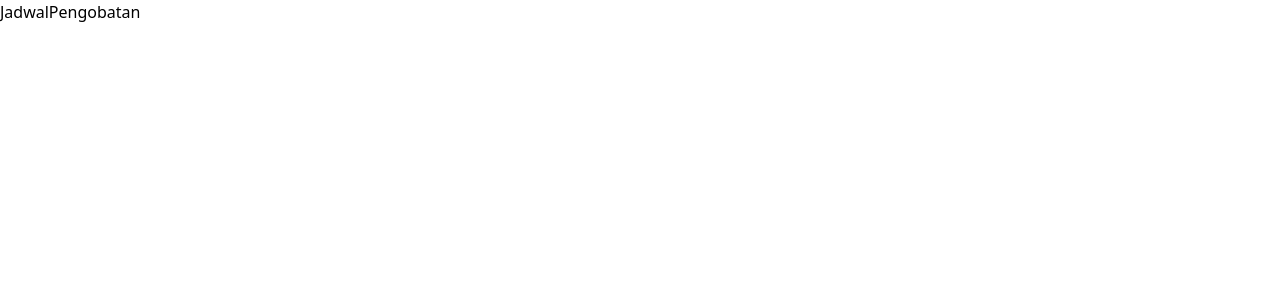
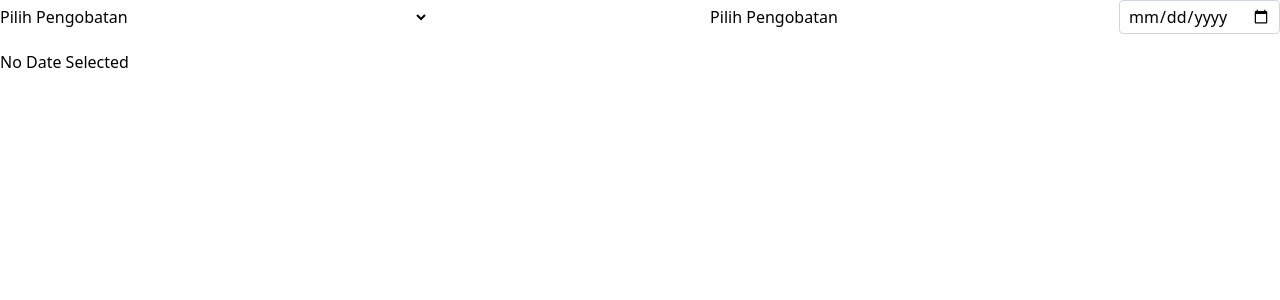
Before and after one commit to ovierevaldi/rsj-kasih-ibu, a React (Vite) app: page /jadwal in a window 1280 px wide. Shown: the top 300 px of the page. Built offline with nearby package versions, Linux system fonts and the light colour scheme.

Commit message:
Add JadwalPengobatan component with API integration and date selection

```diff
--- a/src/containers/JadwalPengobatan.tsx
+++ b/src/containers/JadwalPengobatan.tsx
@@ -1,6 +1,73 @@
+import { useState } from "react"
+import type { JadwalPengobatanProp } from "../types/JadwalPengobatan.types"
+import JadwalPengobatanService from "../services/jadwalPengobatan.service"
+import { formatDateToYMD, getLocalTimeString } from "../helpers/dateFormat"
+
 const JadwalPengobatan = () => {
+
+  const [jadwalPengobatan, setJadwalPengobatan] = useState<JadwalPengobatanProp[] | null>(null);
+
+  //#region API Calls
+  const fetchJadwalPengobatanByDate = async (selectedDate: Date) => {
+    const formatDate = formatDateToYMD(selectedDate);
+
+    const data = await JadwalPengobatanService.getListJadwalPengobatan(formatDate);
+
+    setJadwalPengobatan(data)
+  }
+
+  //#endregion
+
   return (
-    <div>JadwalPengobatan</div>
+    <div>
+      <div className="flex justify-between items-center mb-4">
+        <div>Pilih Pengobatan</div>
+        <select name="" id="">
+          <option value=""></option>
+        </select>
+
+        <div>Pilih Pengobatan</div>
+        <input type="date"
+          className="border border-gray-300 rounded px-2 py-1"
+          onChange={(e) => {
+            const selectedDate = new Date(e.target.value)
+            fetchJadwalPengobatanByDate(selectedDate)
+            }
+          }
+        />
+      </div>
+
+      <div>
+        {
+          jadwalPengobatan === null && <div>No Date Selected</div>
+        }
+        {
+          jadwalPengobatan !== null && (
+            <div>
+              <table>
+                <thead>
+                  <tr>
+                    <th>Jam</th>
+                    <th>Dokter</th>
+                  </tr>
+                </thead>
+                <tbody>
+                   {
+                    jadwalPengobatan.map((jp) => (
+                      <tr key={jp.id}>
+                         <td>{getLocalTimeString(new Date(jp.jadwal))}</td>
+                        <td>{jp.id_dokter}</td>
+                      </tr>
+                    ))
+                  }
+                </tbody>
+              </table>
+
+            </div>
+          )
+        }
+      </div>
+    </div>
   )
 }
 
--- a/src/containers/RegistrationPage.tsx
+++ b/src/containers/RegistrationPage.tsx
@@ -5,6 +5,9 @@ import type { JenisPengobatanProp } from "../types/JenisPengobatan.types";
 import type { MetodePembayaranProp } from "../types/MetodePembayaran.types";
 import MetodePembayaranService from "../services/metodePembayaran.service";
 import { JENIS_KELAMIN } from "../types/JenisKelamin.enum";
+import JadwalPengobatanService from "../services/jadwalPengobatan.service";
+import { formatDateToJadwal, formatDateToYMD } from "../helpers/dateFormat";
+import type { JadwalPengobatanProp } from "../types/JadwalPengobatan.types";
 
 const RegistrationPage = () => {
   const navigate = useNavigate();
@@ -15,6 +18,7 @@ const RegistrationPage = () => {
 
   const [jenisPengobatan, setJenisPengobatan] = useState<JenisPengobatanProp[]>([]);
   const [listMetodePembayaran, setListMetodePembayaran] = useState<MetodePembayaranProp[]>([]);
+  const [jadwalPengobatan, setJadwalPengobatan] = useState<JadwalPengobatanProp[]>([]);
 
   //#region API Calls
   const fetchJenisPengobatan = async () => {
@@ -35,11 +39,23 @@ const RegistrationPage = () => {
     } catch (error) {
       console.error("Error fetching dokter list:", error);
     }
+  };
+
+  const fetchJadwalPengobatanHariIni = async () => {
+    try {
+      const formatDate = formatDateToYMD(new Date());
+
+      const data = await JadwalPengobatanService.getListJadwalPengobatan(formatDate);
+      setJadwalPengobatan(data)
+    } catch (error) {
+
+    }
   }
 
   useEffect(() => {
     fetchJenisPengobatan();
-    fetchListMetodePembayaran()
+    fetchListMetodePembayaran();
+    fetchJadwalPengobatanHariIni();
   }, [])
 
   //#endregion
@@ -97,7 +113,11 @@ const RegistrationPage = () => {
 
         <div>Pilih Jam Pengobatan</div>
           <select name="" id="" className='border'>
-            <option value="">Dr. Brando, 17:00 23-Jan-2025</option>
+            {
+              jadwalPengobatan.map((jp: JadwalPengobatanProp) => (
+                <option value={jp.id}>{jp.id_dokter} {formatDateToJadwal(new Date(jp.jadwal))}</option>
+              ))
+            }
         </select>
 
         <div>Metode Pembayaran</div>
--- /dev/null
+++ b/src/helpers/dateFormat.ts
@@ -0,0 +1,28 @@
+export function formatDateToYMD(date: Date): string {
+  const year = date.getFullYear();
+  const month = String(date.getMonth() + 1).padStart(2, '0'); // months are 0-based
+  const day = String(date.getDate()).padStart(2, '0');
+  return `${year}-${month}-${day}`;
+}
+
+export function getLocalTimeString(date: Date): string {
+
+  const hours = String(date.getHours()).padStart(2, '0');
+  const minutes = String(date.getMinutes()).padStart(2, '0');
+
+
+  return `${hours}:${minutes}`;
+}
+
+export function formatDateToJadwal(date: Date): string {
+  const hours = String(date.getUTCHours()).padStart(2, '0');
+  const minutes = String(date.getUTCMinutes()).padStart(2, '0');
+
+  const year = date.getFullYear();
+  const monthNames = ['Jan', 'Feb', 'Mar', 'Apr', 'May', 'Jun',
+                      'Jul', 'Aug', 'Sep', 'Oct', 'Nov', 'Dec'];
+  const month = monthNames[date.getMonth()];
+  const day = String(date.getDate()).padStart(2, '0');
+
+  return `${hours}:${minutes} ${day}-${month}-${year}`;
+}
--- /dev/null
+++ b/src/services/jadwalPengobatan.service.ts
@@ -0,0 +1,14 @@
+import axios from "axios";
+import type { JadwalPengobatanProp } from "../types/JadwalPengobatan.types";
+
+export default class JadwalPengobatanService {
+  static async getListJadwalPengobatan(dateString: string): Promise<JadwalPengobatanProp[]>{
+    try {
+      const listJadwalPengobatan = await axios.get(`http://localhost:3000/jadwal-pengobatan/by-date?date=${dateString}`);
+
+      return listJadwalPengobatan.data as JadwalPengobatanProp[];
+    } catch (error) {
+      throw new Error(`Error fetching list of Jadwal Pengobatan: ${error instanceof Error ? error.message : 'Unknown error'}`);
+    }
+  }
+}
```
Also changed, not shown: src/types/JadwalPengobatan.types.ts (added, +9 -0 lines).
